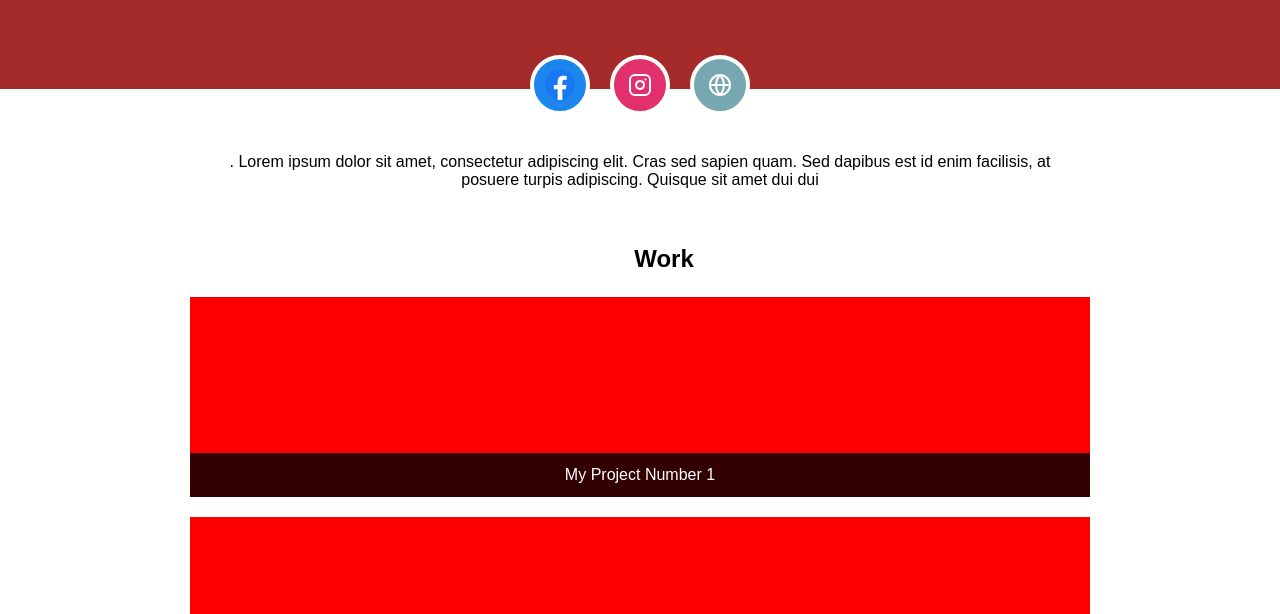
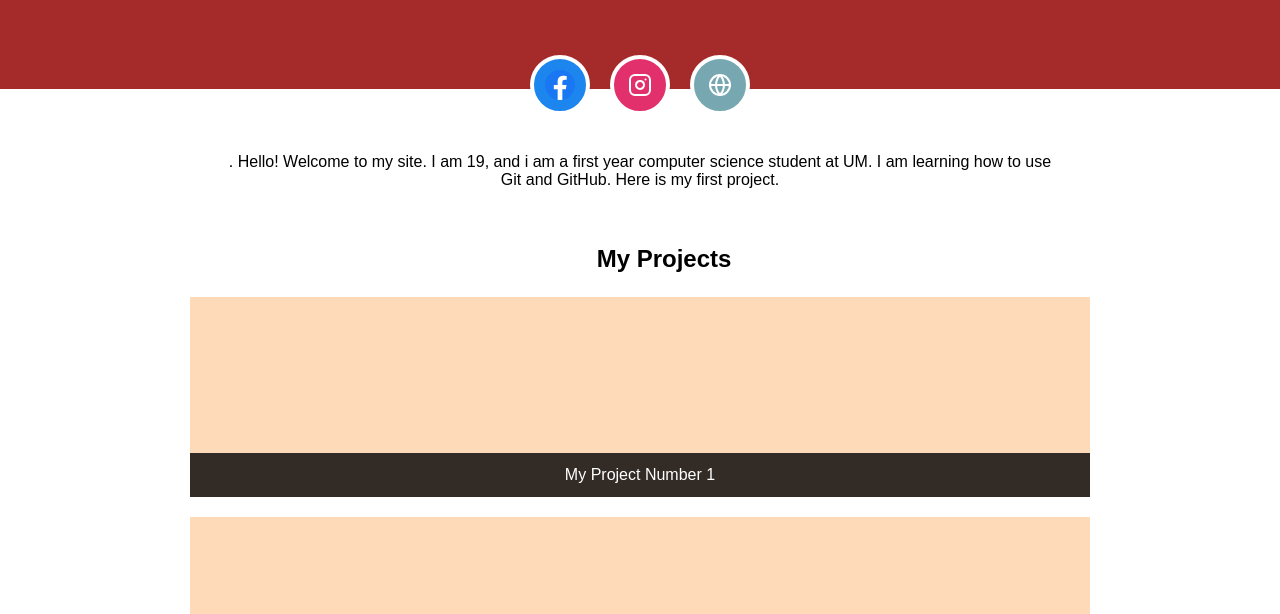
Before and after one commit to aibota1016/Personal-site, a plain HTML site: page index.html in a window 1280 px wide. Shown: the part 186-800 px from the top of the page. Drawn offline with Linux system fonts and the light colour scheme.

Commit message:
"changed the colors"

```diff
--- a/index.html
+++ b/index.html
@@ -30,13 +30,12 @@
   <!-- About You -->
   <main>
     <section class="about">
-      <p>. Lorem ipsum dolor sit amet, consectetur adipiscing elit. Cras sed sapien quam. Sed dapibus est id enim facilisis,
-        at posuere turpis adipiscing. Quisque sit amet dui dui
+      <p>. Hello! Welcome to my site. I am 19, and i am a first year computer science student at UM. I am learning how to use Git and GitHub. Here is my first project.
       </p>
     </section>
     <!-- Your Projects -->
     <section class="projects">
-      <h1>Work</h1>
+      <h1>My Projects</h1>
       <a href="#" target="_blank" class="project">
         <h5>My Project Number 1</h5>
       </a>
--- a/styles.css
+++ b/styles.css
@@ -99,7 +99,7 @@ section.about p {
 .project {
   display: block;
   width: 100%;
-  background: red;
+  background: peachpuff;
   margin-bottom: 20px;
   height: 200px;
   position: relative;
```
